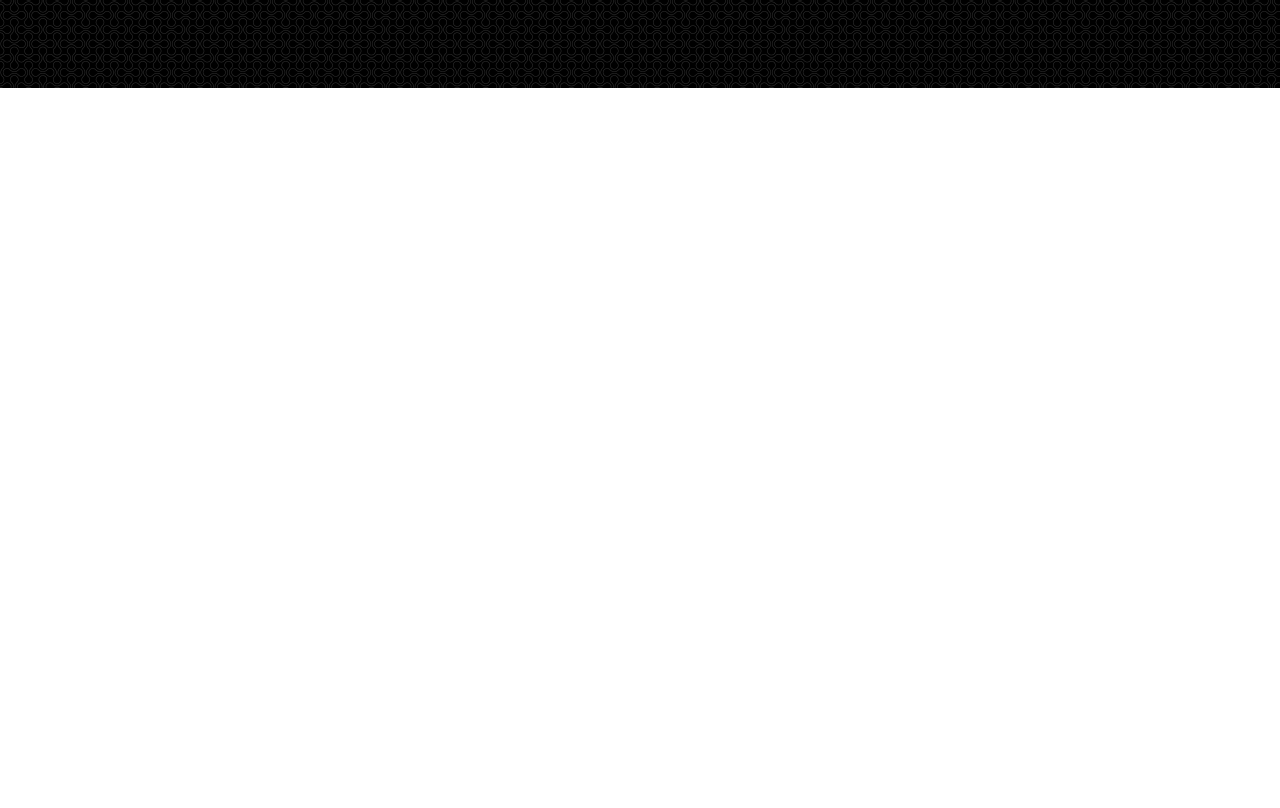
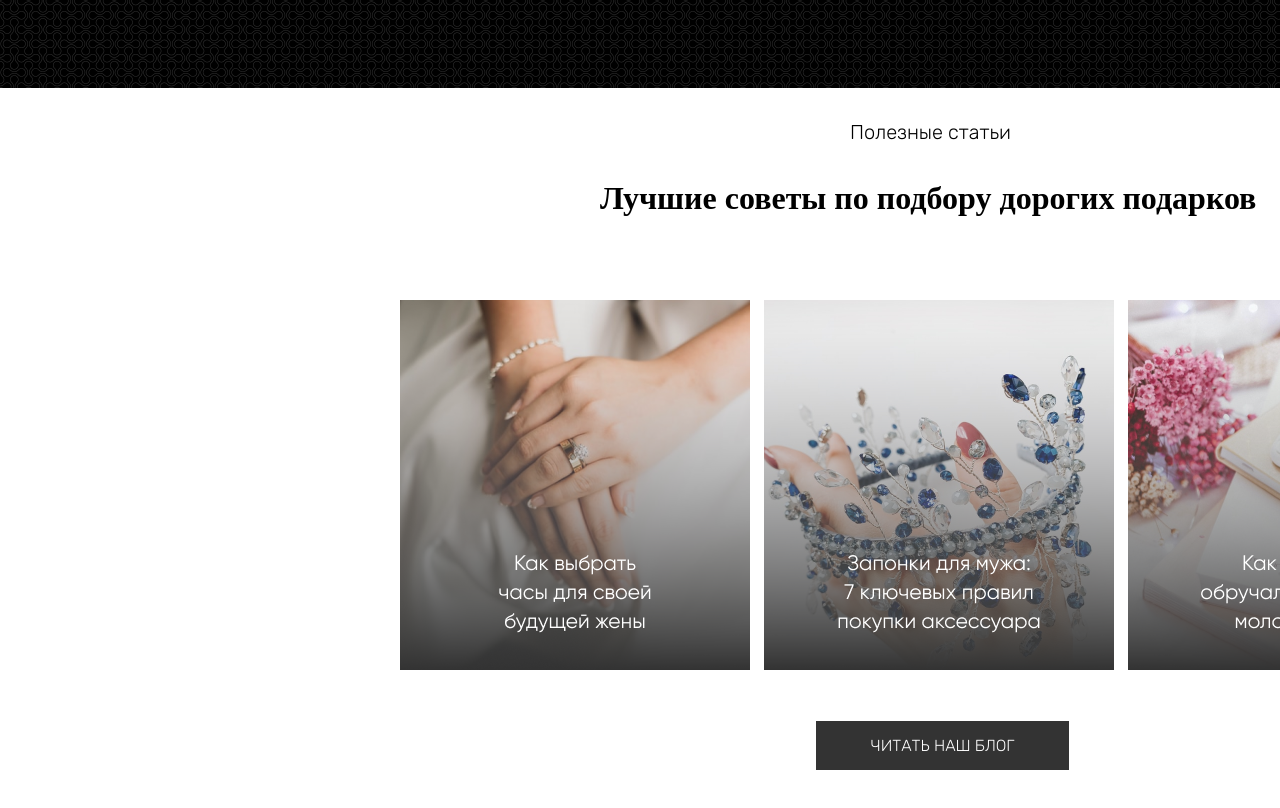
Before and after one commit to f4ver/Store, a plain HTML site: page index.html in a window 1280 px wide. Shown: the part 2480-3288 px from the top of the page. Drawn offline with nearby package versions, Linux system fonts and the light colour scheme.

Commit message:
add blog

```diff
--- a/index.html
+++ b/index.html
@@ -8,6 +8,7 @@
     <link rel="stylesheet" href="style/first-screen.css">
     <link rel="stylesheet" href="style/categories.css">
     <link rel="stylesheet" href="style/reset.css">
+    <link rel="stylesheet" href="style/blog.css">
     <link rel="stylesheet" href="style/our-salon.css">
     <link rel="preconnect" href="https://fonts.googleapis.com">
 <link rel="preconnect" href="https://fonts.gstatic.com" crossorigin>
@@ -226,7 +227,49 @@
             Lorem ipsum dolor sit amet, consectetur adipiscing elit. Ut duis tortor vitae pellentesque egestas quam pulvinar. Pellentesque porttitor velit sit pellentesque. Suspendisse donec pretium id dignissim. Dignissim ultrices eget orci viverra. Egestas quis et ut ultrices imperdiet lectus nulla tempus. Pharetra lorem sem purus nisi libero viverra ipsum.
         </font>
         <button class = "salonBtn">
-            <font style="font-family: 'Rubik',sans-serif;margin-left: auto;margin-right: auto;">НАШИ САЛОНЫ</font>
+            <font style="font-family: 'Rubik',sans-serif;
+            margin-left: auto;
+            margin-right: auto;">
+            НАШИ САЛОНЫ
+        </font>
+        </button>
+    </div>
+    <div class = "blog">
+        <font style = "position: absolute;
+        font-family: 'Rubik';
+        font-size: 20px;
+        left: 450px;
+        width: auto;
+        height: auto;
+        ">
+        Полезные статьи
+        </font>
+        <font style="
+        position: absolute;
+        font-family:'Playdfir Display',serif;
+        font-size: 32px;
+        font-weight: bold;
+        top: 60px;
+        left: 200px;
+        width: auto;
+        height: auto;">
+            Лучшие советы по подбору дорогих подарков
+        </font>
+        <div class = "blog-item">
+            <img src = "img/blog__item1.png">
+        </div>
+        <div class = "blog-item">
+            <img src = "img/blog__item2.png">
+        </div>
+        <div class = "blog-item">
+            <img src = "img/blog__item3.png">
+        </div>
+        <button class="blogBtn">
+            <font style="font-family: 'Rubik',sans-serif;
+            margin-left: auto;
+            margin-right: auto;">
+            ЧИТАТЬ НАШ БЛОГ
+        </font>
         </button>
     </div>
 <footer class = "footer">
--- /dev/null
+++ b/style/blog.css
@@ -0,0 +1,39 @@
+.blog {
+    position: absolute;
+    top: 2600px;
+    width: 1100px;
+    height: auto;
+    left: 400px;
+}
+.blog-item {
+    display: inline-block;
+    margin-right: 10px;
+    transition: all 300ms ease;
+    margin-top: 180px;
+}
+.blog-item:hover {
+    opacity: 0.5;
+}
+.blogBtn {
+    display: flex;
+flex-direction: row;
+align-items: center;
+padding: 15px 35px;
+font-family: 'Rubik';
+position: absolute;
+width: 255px;
+height: 51px;
+top: 600px;
+color: white;
+left: 415px;
+transition: all 500ms ease;
+
+background: #333333;
+border: 1px solid #FFFFFF;
+box-sizing: border-box;
+}
+.blogBtn:hover {
+    background: white;
+    color: black;
+    border:1px solid black
+}
```
Also changed, not shown: img/blog__item1.png (added), img/blog__item2.png (added), img/blog__item3.png (added).
